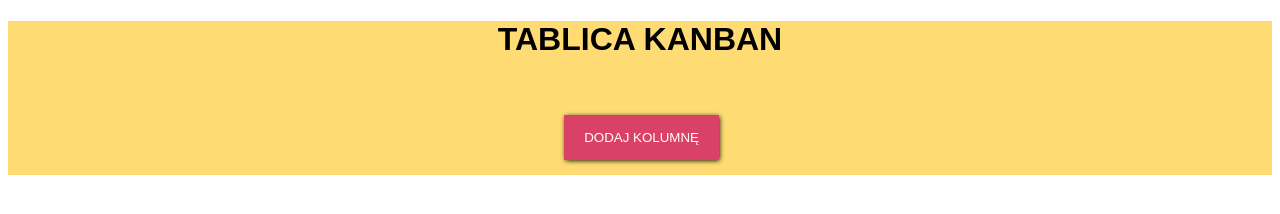
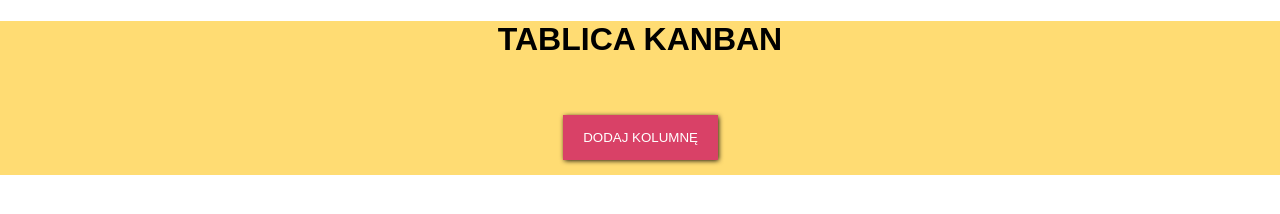
Before and after one commit to Tatharelen/12.7, a plain HTML site: page index.html in a window 1280 px wide. Drawn offline with nearby package versions, Linux system fonts and the light colour scheme; no server answers; a web font is replaced by a local one.

Commit message:
Menage styles

```diff
--- a/css/style.css
+++ b/css/style.css
@@ -2,6 +2,8 @@
 
 body {
 	font-family: 'Mina', sans-serif;
+	margin: 0 auto;
+	padding: 0 auto;
 }
 
 .board {
```
